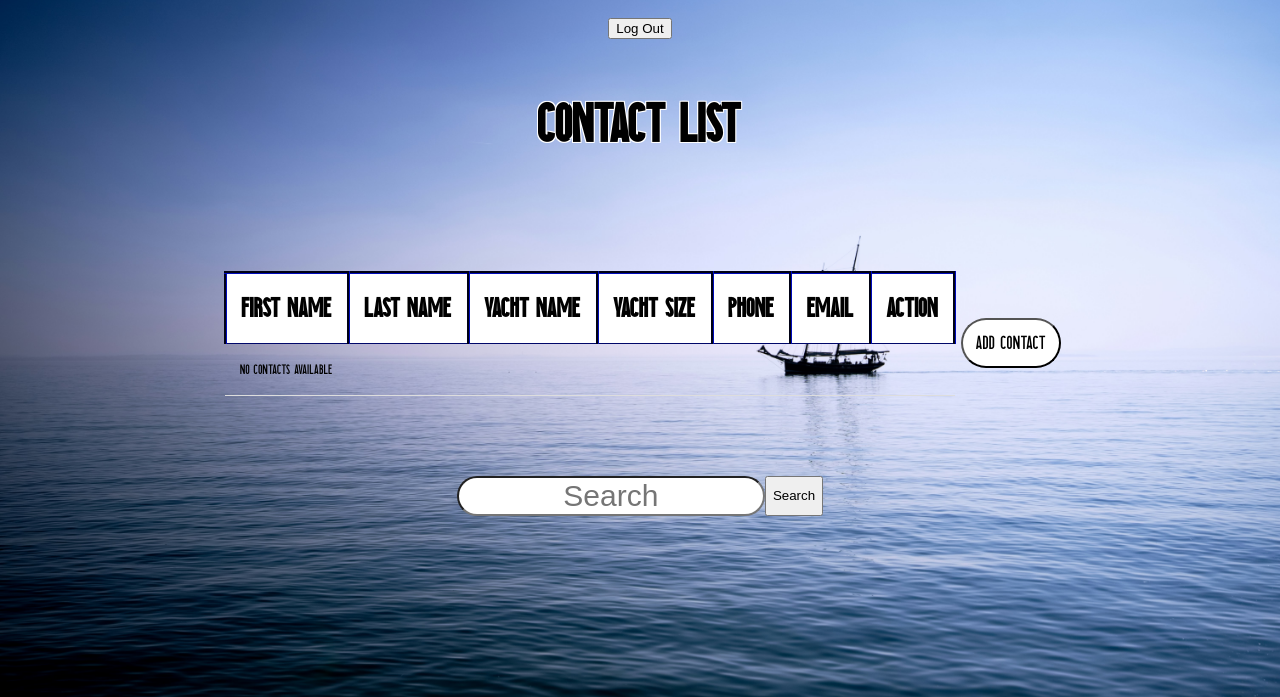
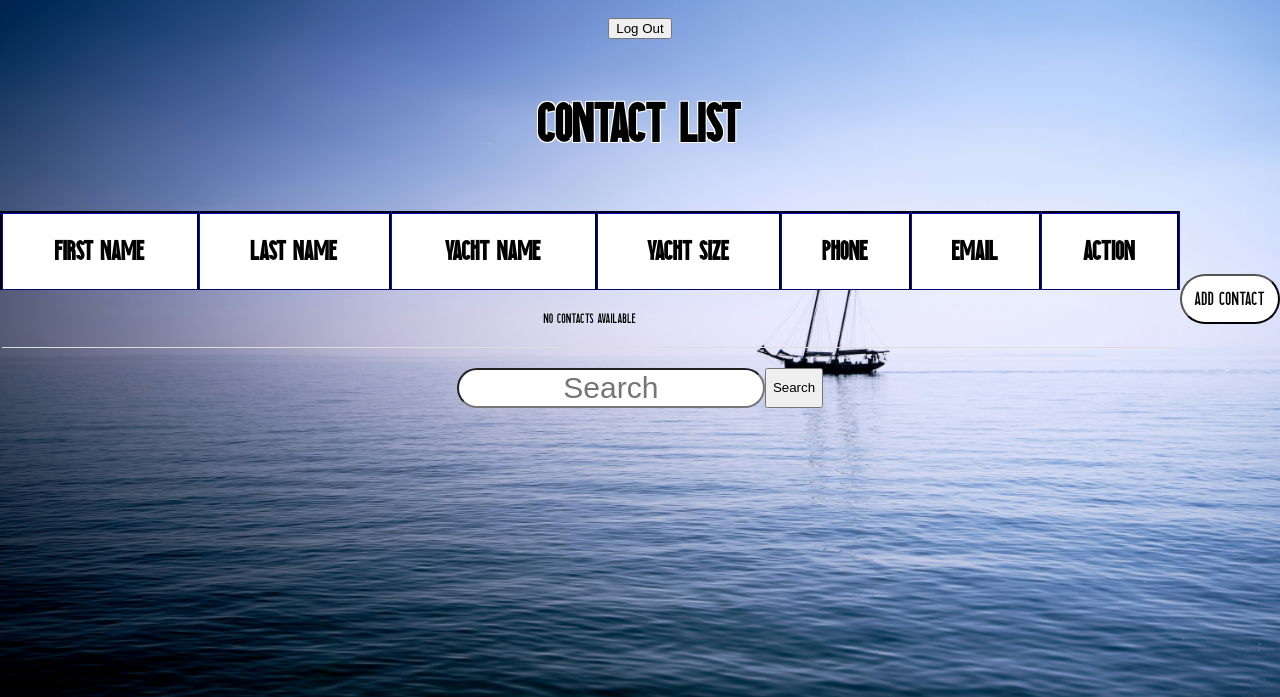
Before and after one commit to academicweapon7/COP4331-Group-17, a PHP site: page /contacts.html in a window 1280 px wide. Shown: the part 103-800 px from the top of the page. Run offline with PHP 8.4, Linux system fonts and the light colour scheme.

Commit message:
Update contacts.css

```diff
--- a/Template HTMLCSS/css/contacts.css
+++ b/Template HTMLCSS/css/contacts.css
@@ -5,9 +5,20 @@ body
 
 .container
 {
-    max-width: 1300px;
-    margin: 0 auto;
-    padding: 60px;
+    display: flex;
+    flex-direction: column;
+}
+
+.table-container
+{
+    width: 100%;
+    overflow-x: auto;
+}
+
+.search-results-container
+{
+    width: 100%;
+    margin-top: 20px;
 }
 
 h1
@@ -34,11 +45,12 @@ table
 
 table th, table td
 {
-    padding: 15px; /* Increased padding */
+    padding: 18px;
     border-bottom: 1px solid #ddd;
-    text-align: left;
-    font-size: 18px; /* Increased font size */
+    text-align: center;
+    font-size: 18px;
 }
+
 
 table th
 {
@@ -63,7 +75,8 @@ table th
     border-style: outset;
     border-radius: 25px;
     cursor: pointer;
-    margin-left:5%;
+    display: block;
+    margin-top: 20px;
 }
 
 .addContact:hover
@@ -183,3 +196,11 @@ h2
     background-color: rgb(0, 7, 105);
     color: white;
 }
+
+#searchContactResult
+{
+    display: block; /* Ensure the search results span behaves like a block element */
+    text-align: center; /* Center-align the content */
+    font-size: 18px; /* Adjust font size */
+    margin-bottom: 10px; /* Add margin between each contact result */
+}
```
